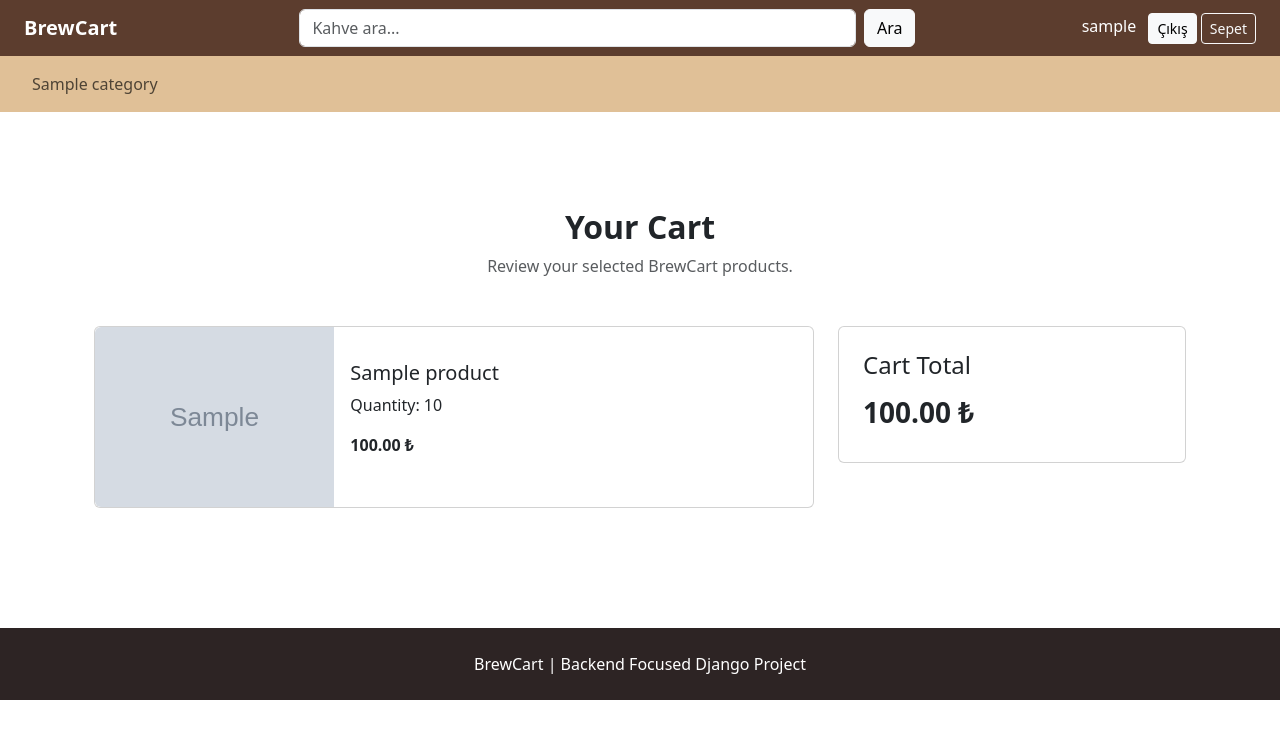
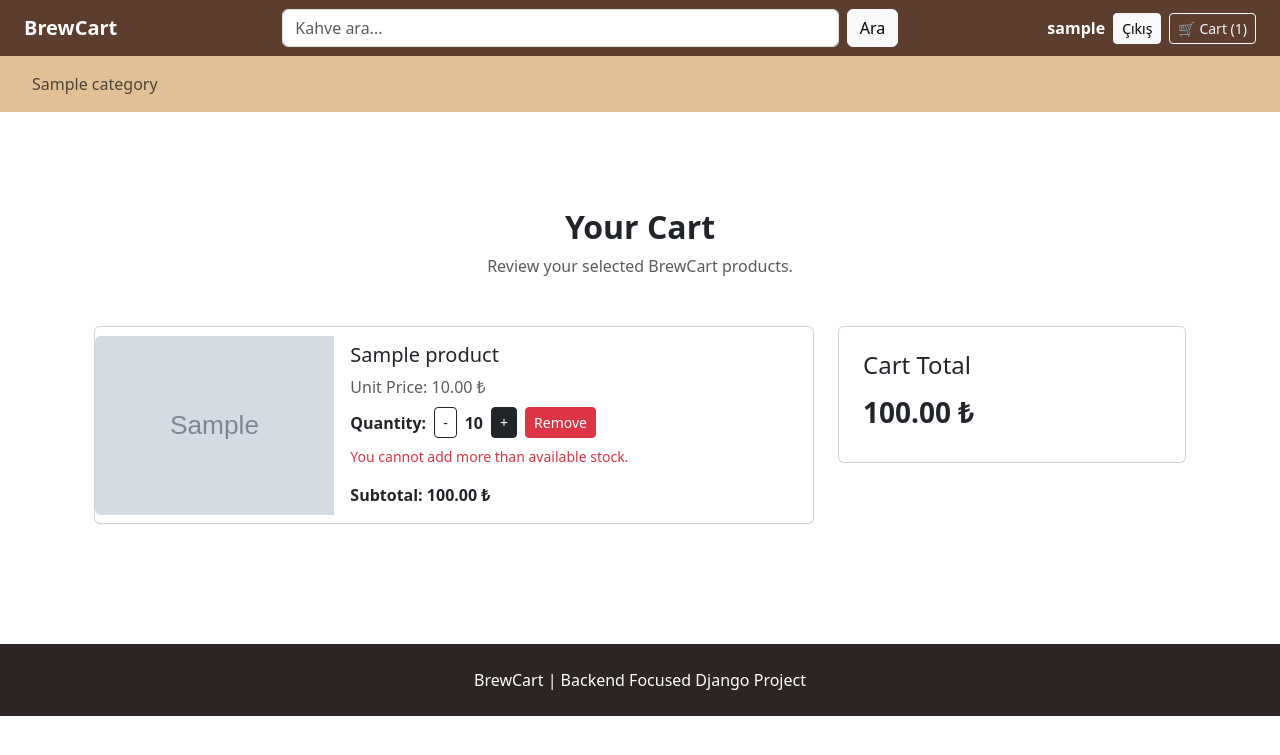
Before and after one commit to taner-sahin/brewcart-django, a Django app: page /cart/ in a window 1280 px wide. Shown: the top 755 px of the page. Run offline with Django 4.2, Linux system fonts and the light colour scheme; a user stored in the database is signed in; tables that the repository leaves empty hold one stand-in row (values such as "Sample post"); grey boxes marked "Sample" are stand-in pictures.

Commit message:
Complete Cart V2 and stock guard system

```diff
--- a/BrewCart/settings.py
+++ b/BrewCart/settings.py
@@ -69,6 +69,7 @@ TEMPLATES = [
                 'django.contrib.messages.context_processors.messages',
 
                 'products.context_processors.categories',
+                'cart.context_processors.cart_count',
             ],
         },
     },
--- /dev/null
+++ b/cart/context_processors.py
@@ -0,0 +1,18 @@
+from .models import CartItem
+
+
+def cart_count(request):
+
+    if request.user.is_authenticated:
+
+        count = CartItem.objects.filter(
+            user=request.user
+        ).count()
+
+        return {
+            "cart_count": count
+        }
+
+    return {
+        "cart_count": 0
+    }
--- a/cart/templates/cart/detail.html
+++ b/cart/templates/cart/detail.html
@@ -2,12 +2,18 @@
 
 {% block content %}
 
-<!-- CART DETAIL BAŞLANGIÇ -->
+<!-- ======================================== -->
+<!-- CART DETAIL PAGE BAŞLANGIÇ -->
+<!-- ======================================== -->
+
 <section class="cart-detail py-5">
 
   <div class="container">
 
-        <!-- Başlık -->
+    <!-- ======================================== -->
+    <!-- SAYFA BAŞLIĞI -->
+    <!-- ======================================== -->
+
     <div class="text-center mb-5">
 
       <h2 class="fw-bold">
@@ -22,45 +28,135 @@
 
     <div class="row">
 
+      <!-- ======================================== -->
+      <!-- CART ITEMS ALANI -->
+      <!-- ======================================== -->
+
       <div class="col-lg-8">
 
+        <!-- cart_items döngüsü başlıyor -->
         {% for item in cart_items %}
+
+        <!-- ======================================== -->
+        <!-- TEK CART ITEM KARTI -->
+        <!-- ======================================== -->
 
         <div class="card mb-4">
 
           <div class="row g-0 align-items-center">
 
-                            <!-- Ürün görseli -->
+            <!-- ======================================== -->
+            <!-- ÜRÜN GÖRSELİ -->
+            <!-- ======================================== -->
+
             <div class="col-md-4">
 
+              <!-- ürün görseli varsa göster -->
               {% if item.product.image %}
 
               <img
                 src="{{ item.product.image.url }}"
                 class="img-fluid rounded-start"
                 alt="{{ item.product.name }}"
-                                    >
+              />
 
               {% endif %}
 
             </div>
 
-                            <!-- Ürün bilgileri -->
+            <!-- ======================================== -->
+            <!-- ÜRÜN BİLGİLERİ -->
+            <!-- ======================================== -->
+
             <div class="col-md-8">
 
               <div class="card-body">
 
+                <!-- ürün adı -->
                 <h5 class="card-title">
                   {{ item.product.name }}
                 </h5>
 
-                                    <p>
-                                        Quantity:
-                                        {{ item.quantity }}
+                <!-- ürün birim fiyatı -->
+                <p class="text-muted mb-2">
+                  Unit Price: {{ item.product.price }} ₺
                 </p>
 
-                                    <p class="fw-bold">
-                                        {{ item.subtotal }} ₺
+                <!-- ======================================== -->
+                <!-- QUANTITY CONTROL -->
+                <!-- (adet kontrol sistemi) -->
+                <!-- ======================================== -->
+
+                <div class="d-flex align-items-center gap-2 mb-2">
+
+                  <!-- quantity yazısı -->
+                  <span class="fw-bold">
+                    Quantity:
+                  </span>
+
+                  <!-- ======================================== -->
+                  <!-- DECREASE BUTTON -->
+                  <!-- (adet azaltma butonu) -->
+                  <!-- ======================================== -->
+
+                  <a
+                    href="{% url 'cart:decrease_quantity' item.id %}"
+                    class="btn btn-outline-dark btn-sm"
+                  >
+                    -
+                  </a>
+
+                  <!-- mevcut quantity -->
+                  <span class="fw-bold">
+                    {{ item.quantity }}
+                  </span>
+
+                  <!-- ======================================== -->
+                  <!-- INCREASE BUTTON -->
+                  <!-- (adet artırma butonu) -->
+                  <!-- ======================================== -->
+
+                  <a
+                    href="{% url 'cart:increase_quantity' item.id %}"
+                    class="btn btn-dark btn-sm"
+                  >
+                    +
+                  </a>
+
+                  <!-- ======================================== -->
+                  <!-- REMOVE BUTTON -->
+                  <!-- (ürünü tamamen silme) -->
+                  <!-- ======================================== -->
+
+                  <a
+                    href="{% url 'cart:remove_item' item.id %}"
+                    class="btn btn-danger btn-sm"
+                  >
+                    Remove
+                  </a>
+
+                </div>
+
+                <!-- ======================================== -->
+                <!-- STOCK WARNING -->
+                <!-- (stok sınırı uyarısı) -->
+                <!-- ======================================== -->
+
+                {% if item.quantity >= item.product.stock %}
+
+                <p class="text-danger small mb-3">
+                  You cannot add more than available stock.
+                </p>
+
+                {% endif %}
+
+                <!-- ======================================== -->
+                <!-- SUBTOTAL -->
+                <!-- (ara toplam) -->
+                <!-- ======================================== -->
+
+                <p class="fw-bold mb-0">
+                  Subtotal: {{ item.subtotal }} ₺
                 </p>
 
               </div>
@@ -71,15 +167,27 @@
 
         </div>
 
+        <!-- ======================================== -->
+        <!-- SEPET BOŞSA -->
+        <!-- ======================================== -->
+
         {% empty %}
 
-                    <p>Your cart is empty.</p>
+        <div class="alert alert-warning">
+
+          Your cart is empty.
+
+        </div>
 
         {% endfor %}
 
       </div>
 
-            <!-- Total -->
+      <!-- ======================================== -->
+      <!-- CART TOTAL -->
+      <!-- (genel sepet toplamı) -->
+      <!-- ======================================== -->
+
       <div class="col-lg-4">
 
         <div class="card p-4">
@@ -101,6 +209,9 @@
   </div>
 
 </section>
-<!-- CART DETAIL BİTİŞ -->
+
+<!-- ======================================== -->
+<!-- CART DETAIL PAGE BİTİŞ -->
+<!-- ======================================== -->
 
 {% endblock %}
--- a/cart/urls.py
+++ b/cart/urls.py
@@ -8,9 +8,19 @@ app_name = "cart"
 urlpatterns = [
     path("", views.cart_detail, name="cart_detail"),
 
-    path(
-        "add/<int:product_id>/",
-        views.add_to_cart,
-        name="add_to_cart"
-    ),
+    path("add/<int:product_id>/",views.add_to_cart, name="add_to_cart"),
+
+     path("increase/<int:item_id>/", views.increase_quantity, name="increase_quantity"),
+
+     path(
+    "decrease/<int:item_id>/",
+    views.decrease_quantity,
+    name="decrease_quantity"
+),
+
+     path(
+    "remove/<int:item_id>/",
+    views.remove_item,
+    name="remove_item"
+),
 ]
--- a/cart/views.py
+++ b/cart/views.py
@@ -7,20 +7,39 @@ from .models import CartItem
 
 @login_required
 def add_to_cart(request, product_id):
+
     product = get_object_or_404(
         Product,
         id=product_id,
         is_available=True
     )
 
+    # STOCK GUARD
+    # stok 0 ise sepete ekleme
+
+    if product.stock <= 0:
+        return redirect(
+            "products:product_detail",
+            slug=product.slug
+        )
+
     cart_item, created = CartItem.objects.get_or_create(
         user=request.user,
         product=product
     )
 
+    # ürün zaten sepette varsa
+    # quantity artır
+
     if not created:
-        cart_item.quantity += 1
-        cart_item.save()
+
+        # STOCK LIMIT CONTROL
+        # stoktan fazla artırma
+
+        if cart_item.quantity < product.stock:
+
+            cart_item.quantity += 1
+            cart_item.save()
 
     return redirect("cart:cart_detail")
 
@@ -39,3 +58,53 @@ def cart_detail(request):
     }
 
     return render(request, "cart/detail.html", context)
+
+@login_required
+def increase_quantity(request, item_id):
+    cart_item = get_object_or_404(
+        CartItem,
+        id=item_id,
+        user=request.user
+    )
+
+    # Eğer ürün artık satışta değilse veya stok 0 ise artırma
+    if not cart_item.product.is_available or cart_item.product.stock <= 0:
+        return redirect("cart:cart_detail")
+
+    # Stoktan fazla artırma
+    if cart_item.quantity < cart_item.product.stock:
+        cart_item.quantity += 1
+        cart_item.save()
+
+    return redirect("cart:cart_detail")
+
+def decrease_quantity(request, item_id):
+
+    cart_item = get_object_or_404(
+        CartItem,
+        id=item_id,
+        user=request.user
+    )
+
+    if cart_item.quantity > 1:
+
+        cart_item.quantity -= 1
+        cart_item.save()
+
+    else:
+        cart_item.delete()
+
+    return redirect("cart:cart_detail")
+
+
+def remove_item(request, item_id):
+
+    cart_item = get_object_or_404(
+        CartItem,
+        id=item_id,
+        user=request.user
+    )
+
+    cart_item.delete()
+
+    return redirect("cart:cart_detail")
--- a/templates/base.html
+++ b/templates/base.html
@@ -5,7 +5,8 @@
   <head>
     <meta charset="UTF-8" />
 
-    <!-- Sayfa Başlığı -->
+    <meta name="viewport" content="width=device-width, initial-scale=1.0" />
+
     <title>BrewCart</title>
 
     <!-- Bootstrap CDN -->
@@ -17,6 +18,7 @@
     <!-- CSS Dosyası -->
     <link rel="stylesheet" href="{% static 'css/style.css' %}" />
   </head>
+
   <body>
     <!-- ========================= -->
     <!-- TOP NAVBAR BAŞLANGIÇ -->
@@ -27,7 +29,9 @@
       style="background-color: #5c3d2e"
     >
       <!-- Logo -->
-      <a class="navbar-brand fw-bold" href="{% url 'products:home' %}"> BrewCart </a>
+      <a class="navbar-brand fw-bold" href="{% url 'products:home' %}">
+        BrewCart
+      </a>
 
       <!-- Search Form -->
       <form class="d-flex mx-auto w-50">
@@ -37,16 +41,23 @@
           placeholder="Kahve ara..."
         />
 
-        <button class="btn btn-light">Ara</button>
+        <button class="btn btn-light" type="submit">
+          Ara
+        </button>
       </form>
 
       <!-- Sağ Menü -->
-      <div>
+      <div class="d-flex align-items-center gap-2">
         {% if user.is_authenticated %}
 
-        <span class="text-white me-2"> {{ user.username }} </span>
+        <span class="text-white fw-semibold">
+          {{ user.username }}
+        </span>
 
-        <a href="{% url 'accounts:logout' %}" class="btn btn-light btn-sm">
+        <a
+          href="{% url 'accounts:logout' %}"
+          class="btn btn-light btn-sm"
+        >
           Çıkış
         </a>
 
@@ -59,18 +70,27 @@
           Giriş
         </a>
 
-        <a href="{% url 'accounts:register' %}" class="btn btn-light btn-sm">
+        <a
+          href="{% url 'accounts:register' %}"
+          class="btn btn-light btn-sm"
+        >
           Kayıt
         </a>
 
         {% endif %}
 
-        <a href="#" class="btn btn-outline-light btn-sm"> Sepet </a>
+        <a
+          href="{% url 'cart:cart_detail' %}"
+          class="btn btn-outline-light btn-sm d-flex align-items-center gap-1"
+        >
+          <span>🛒</span>
+          <span>Cart ({{ cart_count }})</span>
+        </a>
       </div>
     </nav>
 
     <!-- ========================= -->
-    <!-- CATEGORY NAVBAR -->
+    <!-- CATEGORY NAVBAR BAŞLANGIÇ -->
     <!-- ========================= -->
 
     <nav
@@ -79,9 +99,14 @@
     >
       <div class="navbar-nav">
         {% for category in nav_categories %}
-        <a href="{% url 'products:category_products' category.slug %}" class="nav-link">
+
+        <a
+          href="{% url 'products:category_products' category.slug %}"
+          class="nav-link"
+        >
           {{ category.name }}
         </a>
+
         {% endfor %}
       </div>
     </nav>
@@ -90,7 +115,10 @@
     <!-- ANA İÇERİK -->
     <!-- ========================= -->
 
-    <div class="container mt-5">{% block content %} {% endblock %}</div>
+    <main class="container mt-5">
+      {% block content %}
+      {% endblock %}
+    </main>
 
     <!-- ========================= -->
     <!-- FOOTER -->
@@ -100,7 +128,14 @@
       class="text-center mt-5 p-4"
       style="background-color: #2d2424; color: white"
     >
-      <p class="mb-0">BrewCart | Backend Focused Django Project</p>
+      <p class="mb-0">
+        BrewCart | Backend Focused Django Project
+      </p>
     </footer>
+
+    <!-- Bootstrap JS -->
+    <script
+      src="https://cdn.jsdelivr.net/npm/bootstrap@5.3.3/dist/js/bootstrap.bundle.min.js"
+    ></script>
   </body>
 </html>
```
Also changed, not shown: products/templates/products/detail.html (+76 -21 lines). Lines whose indentation alone changed are shown as unchanged.
